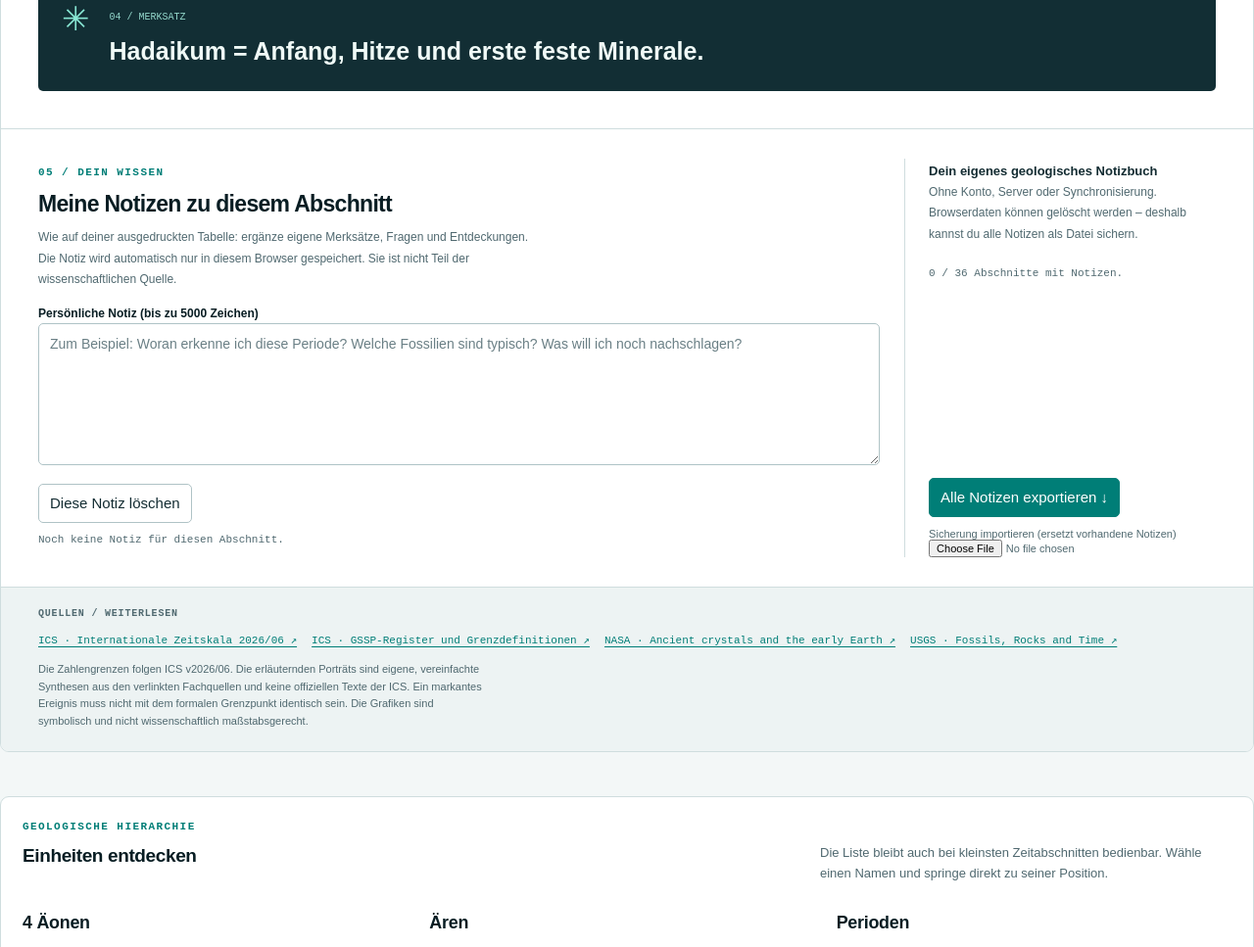
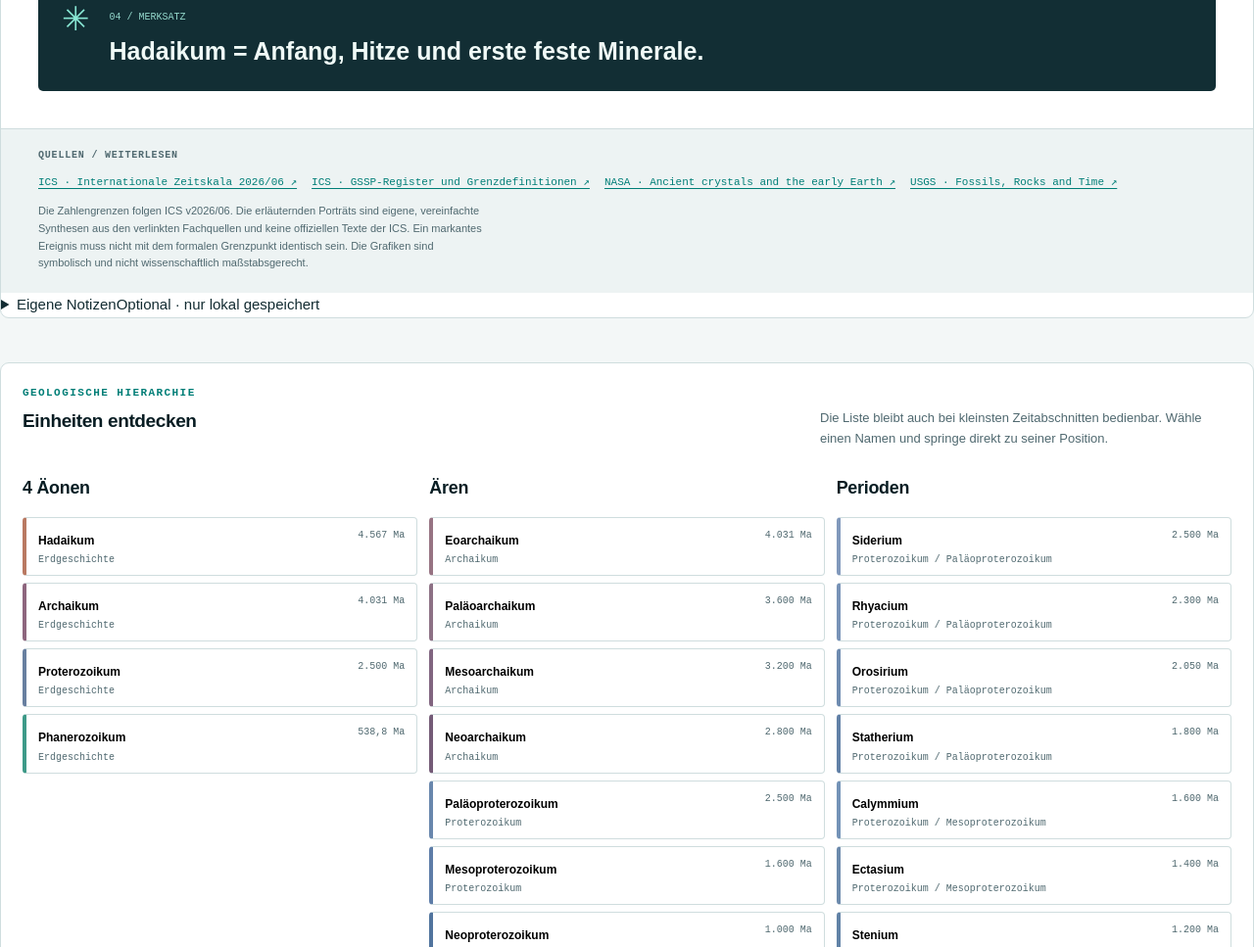
Before and after one commit to philippklinz/lab-early-earth, a plain HTML site: page 02_zeitmassstab.html in a window 1280 px wide. Shown: the part 2329-3296 px from the top of the page at 98% size. Drawn offline with Linux system fonts and the light colour scheme.

Commit message:
ui: collapse optional personal notes beneath geological sources

```diff
--- a/02_zeitmassstab.html
+++ b/02_zeitmassstab.html
@@ -125,29 +125,32 @@
       <div><span class="portrait-block-overline">04 / MERKSATZ</span><strong id="portrait-memo">Hadaikum – der Anfang der Erdgeschichte.</strong></div>
     </div>
   </div>
+  <div class="portrait-sources">
+    <strong>QUELLEN / WEITERLESEN</strong>
+    <div id="portrait-source-links" style="display:flex;gap:15px;flex-wrap:wrap"></div>
+    <p>Die Zahlengrenzen folgen ICS v2026/06. Die erläuternden Porträts sind eigene, vereinfachte Synthesen aus den verlinkten Fachquellen und keine offiziellen Texte der ICS. Ein markantes Ereignis muss nicht mit dem formalen Grenzpunkt identisch sein. Die Grafiken sind symbolisch und nicht wissenschaftlich maßstabsgerecht.</p>
+  </div>
+<details class="portrait-notes-disclosure" id="portrait-notes-disclosure">
+  <summary><span class="portrait-notes-summary-title">Eigene Notizen</span><span class="portrait-notes-summary-meta">Optional · nur lokal gespeichert</span></summary>
   <section class="portrait-notes-section" aria-labelledby="portrait-notes-title">
     <div>
-      <span class="earth-overline">05 / DEIN WISSEN</span>
-      <h3 id="portrait-notes-title">Meine Notizen zu diesem Abschnitt</h3>
-      <p>Wie auf deiner ausgedruckten Tabelle: ergänze eigene Merksätze, Fragen und Entdeckungen. Die Notiz wird automatisch nur in diesem Browser gespeichert. Sie ist nicht Teil der wissenschaftlichen Quelle.</p>
+      <span class="earth-overline">OPTIONALE FUNKTION</span>
+      <h3 id="portrait-notes-title">Eigene Notizen</h3>
+      <p>Für persönliche Ergänzungen. Die fachlichen Informationen stehen bereits oben im Zeitporträt. Notizen werden nur in diesem Browser gespeichert.</p>
       <label class="mo-field" for="portrait-notes"><span class="mo-field-label">Persönliche Notiz (bis zu 5000 Zeichen)</span></label>
       <textarea id="portrait-notes" class="mo-textarea" maxlength="5000" placeholder="Zum Beispiel: Woran erkenne ich diese Periode? Welche Fossilien sind typisch? Was will ich noch nachschlagen?"></textarea>
       <div class="portrait-notes-controls"><button id="portrait-clear-note" class="mo-btn mo-btn-sm" type="button">Diese Notiz löschen</button></div>
       <span id="portrait-notes-status" class="portrait-notes-status" role="status" aria-live="polite"></span>
     </div>
     <aside class="portrait-notes-side">
-      <div><strong>Dein eigenes geologisches Notizbuch</strong><p>Ohne Konto, Server oder Synchronisierung. Browserdaten können gelöscht werden – deshalb kannst du alle Notizen als Datei sichern.</p><small id="portrait-note-count">0 / 36 Abschnitte mit Notizen.</small></div>
+      <div><strong>Lokale Sicherung</strong><p>Keine Synchronisierung. Du kannst deine Notizen als Datei exportieren und bei Bedarf wieder importieren.</p><small id="portrait-note-count">0 / 36 Abschnitte mit Notizen.</small></div>
       <div>
-        <div class="portrait-notes-controls"><button id="portrait-export" class="mo-btn mo-btn-primary mo-btn-sm" type="button">Alle Notizen exportieren ↓</button></div>
+        <div class="portrait-notes-controls"><button id="portrait-export" class="mo-btn mo-btn-sm" type="button">Alle Notizen exportieren ↓</button></div>
         <label class="portrait-note-file" for="portrait-import">Sicherung importieren (ersetzt vorhandene Notizen)<input id="portrait-import" type="file" accept="application/json,.json"></label>
       </div>
     </aside>
   </section>
-  <div class="portrait-sources">
-    <strong>QUELLEN / WEITERLESEN</strong>
-    <div id="portrait-source-links" style="display:flex;gap:15px;flex-wrap:wrap"></div>
-    <p>Die Zahlengrenzen folgen ICS v2026/06. Die erläuternden Porträts sind eigene, vereinfachte Synthesen aus den verlinkten Fachquellen und keine offiziellen Texte der ICS. Ein markantes Ereignis muss nicht mit dem formalen Grenzpunkt identisch sein. Die Grafiken sind symbolisch und nicht wissenschaftlich maßstabsgerecht.</p>
-  </div>
+</details>
 </section>
 <div class="earth-datapanel earth-catalog">
 <div class="earth-section-heading"><div><div class="earth-overline">GEOLOGISCHE HIERARCHIE</div><h2>Einheiten entdecken</h2></div><p>Die Liste bleibt auch bei kleinsten Zeitabschnitten bedienbar. Wähle einen Namen und springe direkt zu seiner Position.</p></div>
```
